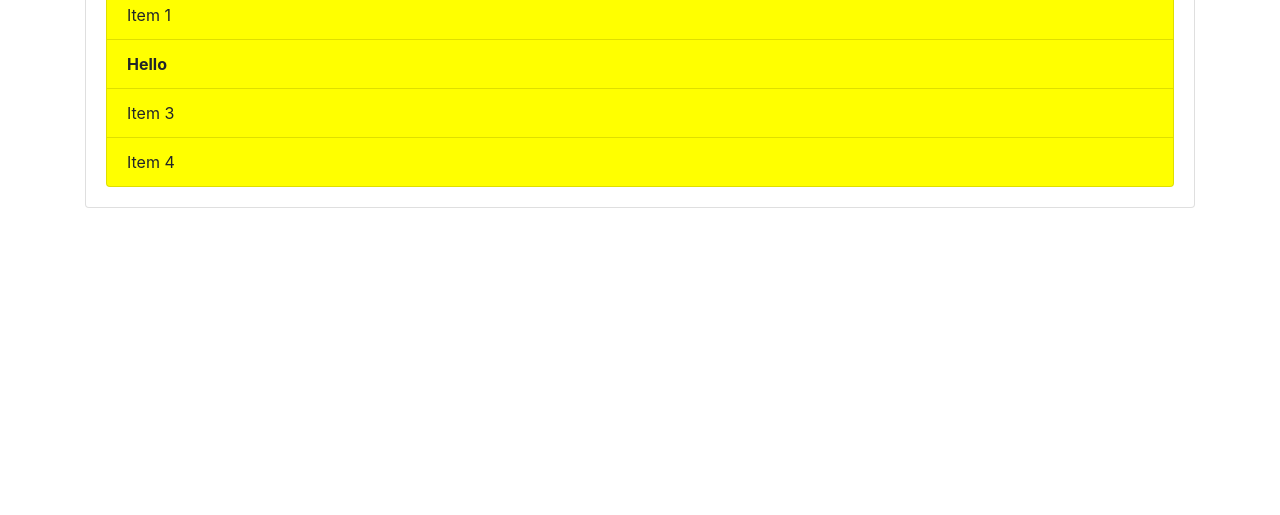
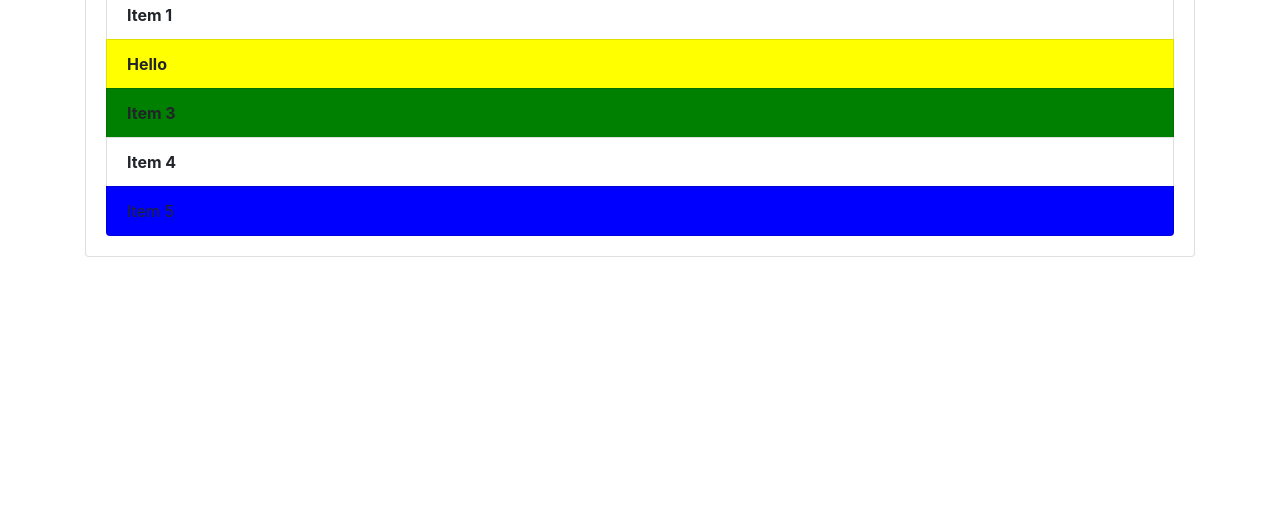
Before and after one commit to ritik2102/git-part-2, a plain HTML site: page index.html in a window 1280 px wide. Shown: the part 285-800 px from the top of the page. Drawn offline with nearby package versions, Linux system fonts and the light colour scheme.

Commit message:
New li item added

```diff
--- a/dom.js
+++ b/dom.js
@@ -67,9 +67,21 @@ items[1].style.fontWeight="bold";
 items[1].style.backgroundColor="yellow";
 
 // Won't work as we will be working with an array here
+// Gives an error
 // items.style.backgroundColor="#f4f4f4";
 // As a solution we will have to iterate using a for loop
 
+// for(let i=0;i<items.length; i++ ) {
+//     items[i].style.backgroundColor="yellow";
+// }
+
+items[2].style.backgroundColor="green";
+
 for(let i=0;i<items.length; i++ ) {
-    items[i].style.backgroundColor="yellow";
+    items[i].style.fontWeight="bold";
 }
+
+const newItem=document.getElementsByClassName('new');
+console.log(newItem);
+newItem[0].style.backgroundColor="blue";
+newItem[0].style.fontWeight="normal";
--- a/index.html
+++ b/index.html
@@ -26,6 +26,7 @@
       <li class="list-group-item">Item 2</li>
       <li class="list-group-item">Item 3</li>
       <li class="list-group-item">Item 4</li>
+      <li class="list-group-item new">Item 5</li>
     </ul>
    </div>
   </div>
```
